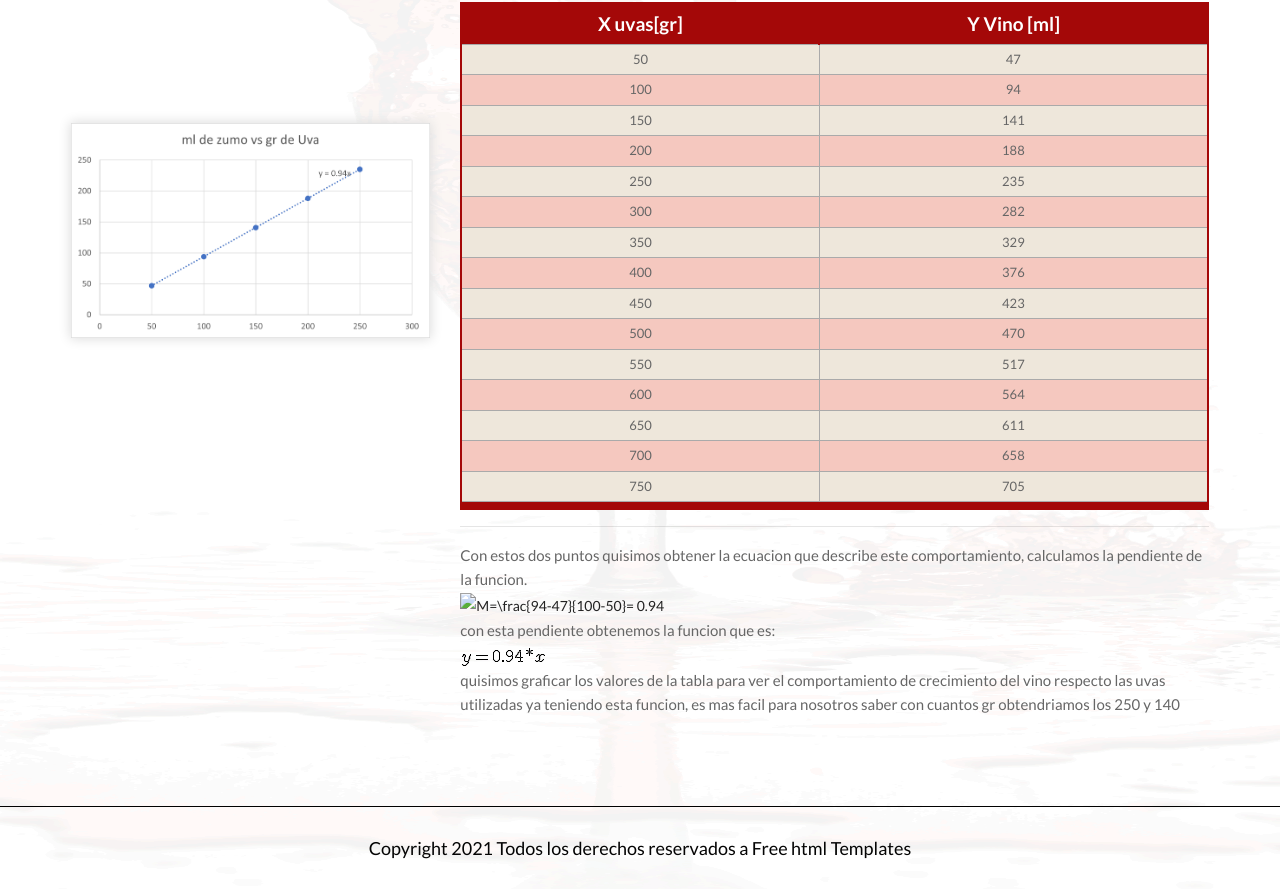
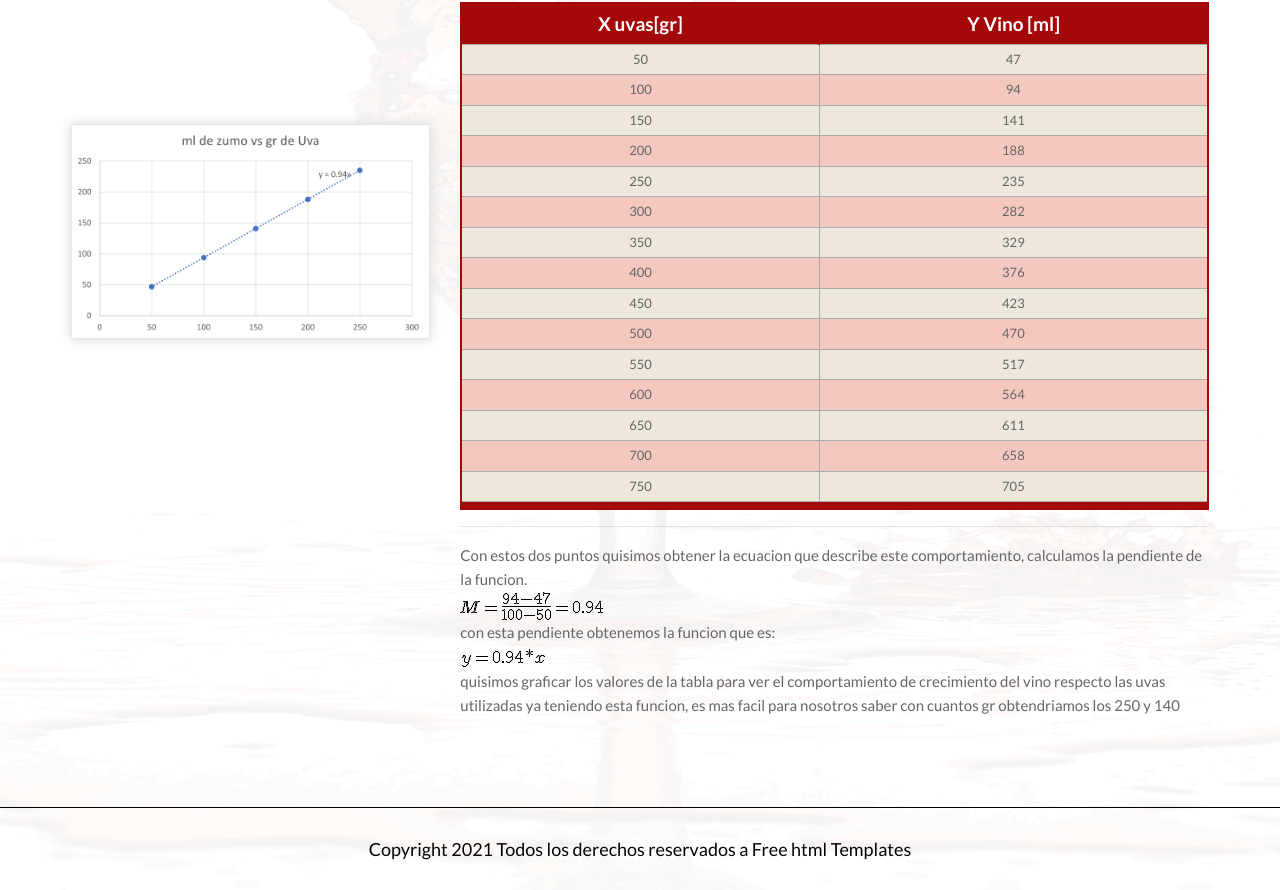
Before and after one commit to EdwarMontano/Guatauva, a plain HTML site: page math.html in a window 1280 px wide. Shown: the part 568-1458 px from the top of the page. Drawn offline with nearby package versions, Linux system fonts and the light colour scheme; a web font is replaced by a local one.

Commit message:
modulo matematicas1

```diff
--- a/math.html
+++ b/math.html
@@ -186,7 +186,7 @@
                      <p>
                         Con estos dos puntos quisimos obtener la ecuacion que describe este comportamiento, calculamos la pendiente de la funcion.</p>
 
-                        <a href="http://www.alciro.org/tools/matematicas/editor-ecuaciones.jsp?eq=M=\frac{94-47}{100-50}= 0.94"><img src=./images/equation1.gif" title="M=\frac{94-47}{100-50}= 0.94" border="0" /></a>
+                        <a href="http://www.alciro.org/tools/matematicas/editor-ecuaciones.jsp?eq=M=\frac{94-47}{100-50}= 0.94"><img src="./images/equation1.gif" title="M=\frac{94-47}{100-50}= 0.94" border="0" /></a>
 
                        <p> con esta pendiente obtenemos la funcion que es:  </p>
 
```
